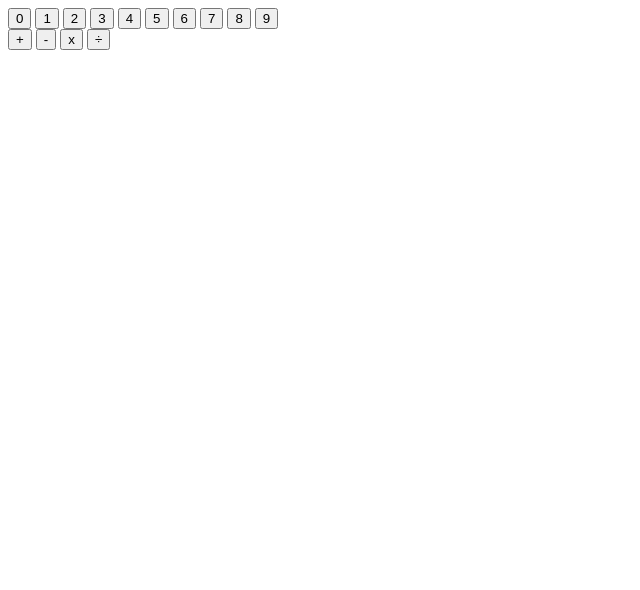
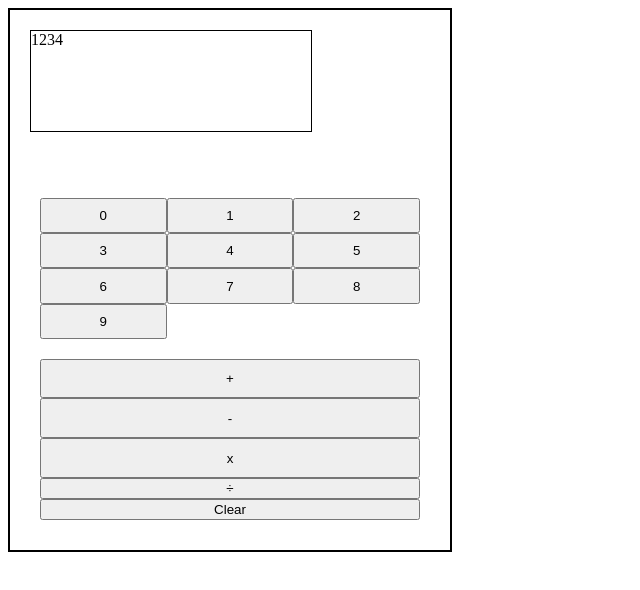
Before and after one commit to ccrenshawcodes/odin-calculator, a plain HTML site: page index.html in a window 1280 px wide. Shown: the whole page, without its empty margins (0-640 px from the left). Drawn offline with Linux system fonts and the light colour scheme.

Commit message:
Link stylesheet, add a couple stray elements
Linked stylesheet.
Added a display div and a clear button.

```diff
--- a/index.html
+++ b/index.html
@@ -5,10 +5,13 @@
     <meta http-equiv="X-UA-Compatible" content="IE=edge">
     <meta name="viewport" content="width=device-width, initial-scale=1.0">
     <title>Cat's Calculator</title>
+    <link rel="stylesheet" href="style.css" />
 </head>
 <body>
 
-    <div class="body">
+    <div class="calc">
+
+        <div class="display">1234</div>
 
         <div class="numbers">
             <button id="0">0</button>
@@ -28,6 +31,7 @@
             <button id="minus">-</button>
             <button id="times">x</button>
             <button id="div">÷</button>
+            <button id="clear">Clear</button>
         </div>
     </div>
 
```
